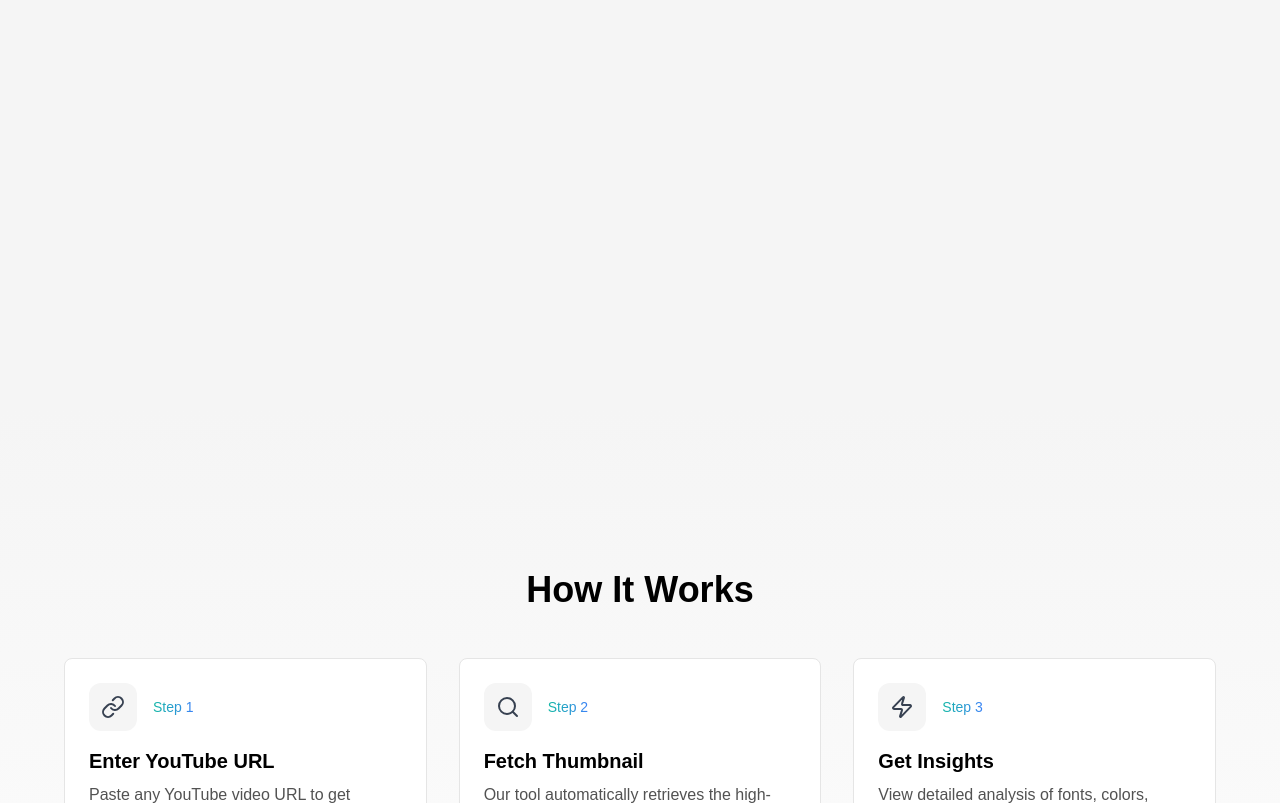
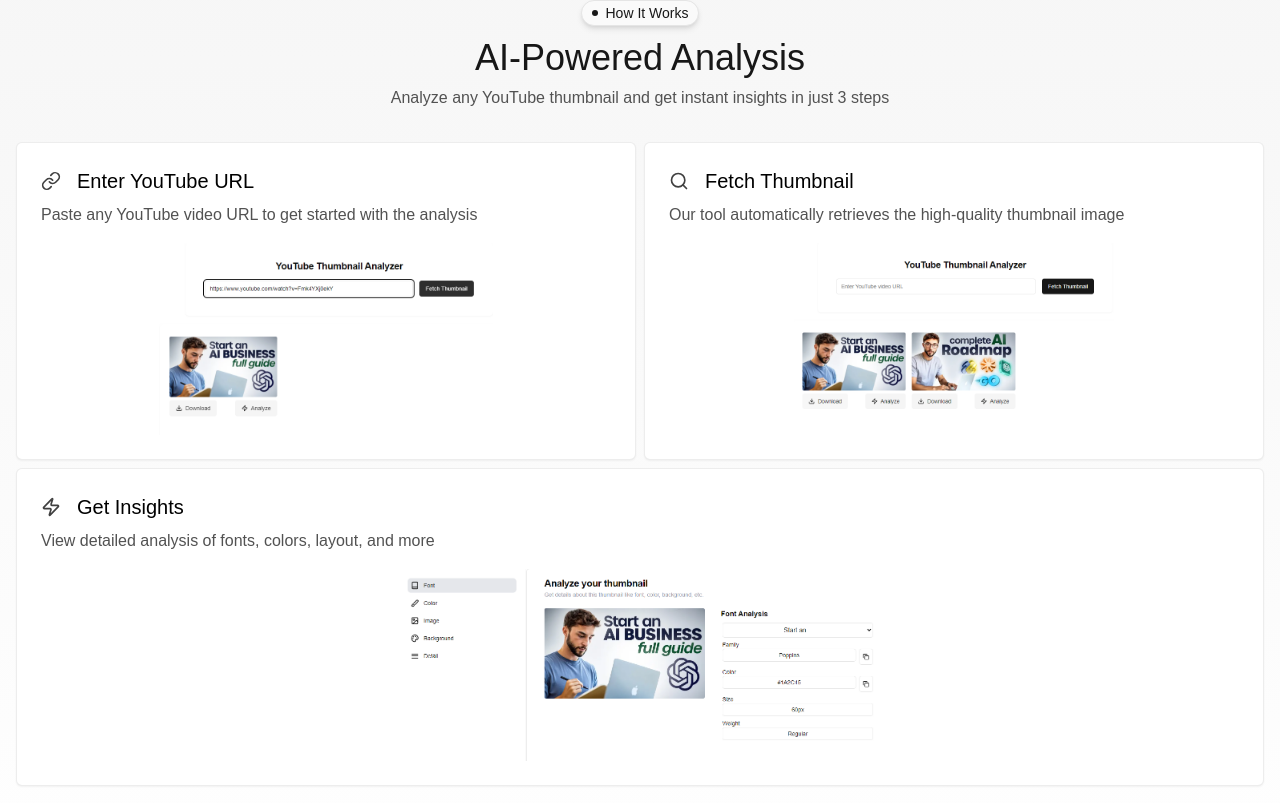
Before and after one commit to parthergk/Thumbnailer, a Next.js app: page / in a window 1280 px wide. Shown: the part 2137-2940 px from the top of the page. Built offline with nearby package versions, Linux system fonts and the light colour scheme; no server answers.

Commit message:
how it work section designed

```diff
--- a/components/home/FeaturesSection.tsx
+++ b/components/home/FeaturesSection.tsx
@@ -35,7 +35,7 @@ export function FeaturesSection() {
         <h2 className="text-2xl md:text-4xl font-medium mb-8 text-neutral-900 dark:text-white">
           Powerful Features for Creators
         </h2>
-        <div className=" grid grid-rows-2 md:grid-cols-[auto_1fr] gap-4 border-t pt-2 ">
+        <div className=" grid grid-rows-2 md:grid-rows-1 md:grid-cols-[auto_1fr] gap-4 border-t pt-2 ">
           <div className=" w-full grid grid-cols-1 sm:grid-cols-2 md:grid-cols-1 md:grid-rows-3 gap-3 px-2 sm:px-4 py-4 max-w-md border-r">
             {features.map((feature, index) => (
               <FeatureCard key={index} {...feature} />
--- a/components/home/HeroSection.tsx
+++ b/components/home/HeroSection.tsx
@@ -32,7 +32,7 @@ export function HeroSection() {
         </button>
       </div>
 
-      <h1 className="mt-6 sm:mt-8 text-2xl sm:text-4xl md:text-6xl font-semibold mx-auto text-center z-10 tracking-tight">
+      <h1 className="mt-6 sm:mt-8 text-[26px] sm:text-4xl md:text-6xl font-semibold mx-auto text-center z-10 tracking-tight">
         <span className="text-neutral-800 dark:text-white">
           Analyze YouTube Thumbnails <br />
         </span>
@@ -43,15 +43,15 @@ export function HeroSection() {
 
       <p className=" leading-relaxed text-center mt-4 sm:mt-6 text-xs sm:text-base max-w-[18rem] sm:max-w-[32rem] md:max-w-2xl mx-auto z-10 text-neutral-600 dark:text-neutral-300">
         Our tool analyzes font{" "}
-        <span className="px-2 py-1 shadow-md rounded-sm bg-white/5 border border-white/10 dark:bg-neutral-800 dark:border-neutral-700/60 dark:shadow-neutral-950 cursor-pointer transition-all duration-300 hover:shadow-green-400">
+        <span className="px-1.5 sm:px-2 py-0.5 sm:py-1 shadow-md rounded-sm bg-white/5 border border-white/10 dark:bg-neutral-800 dark:border-neutral-700/60 dark:shadow-neutral-950 cursor-pointer transition-all duration-300 hover:shadow-green-400">
           styles
         </span>{" "}
         ,{" "}
-        <span className="px-2 py-1 shadow-md rounded-sm bg-white/5 border border-white/10 dark:bg-neutral-800 dark:border-neutral-700/60 dark:shadow-neutral-950 cursor-pointer transition-all duration-300 hover:shadow-orange-400">
+        <span className="px-1.5 sm:px-2 py-0.5 sm:py-1 shadow-md rounded-sm bg-white/5 border border-white/10 dark:bg-neutral-800 dark:border-neutral-700/60 dark:shadow-neutral-950 cursor-pointer transition-all duration-300 hover:shadow-orange-400">
           colors
         </span>{" "}
         , and{" "}
-        <span className="px-2 py-1 shadow-md rounded-sm bg-white/5 border border-white/10 dark:bg-neutral-800 dark:border-neutral-700/60 dark:shadow-neutral-950 cursor-pointer transition-all duration-300 hover:shadow-blue-400">
+        <span className="px-1.5 sm:px-2 py-0.5 sm:py-1 shadow-md rounded-sm bg-white/5 border border-white/10 dark:bg-neutral-800 dark:border-neutral-700/60 dark:shadow-neutral-950 cursor-pointer transition-all duration-300 hover:shadow-blue-400">
           layouts
         </span>{" "}
         of existing YouTube thumbnails, giving you the insights and inspiration
--- a/components/home/HowItWorksSection.tsx
+++ b/components/home/HowItWorksSection.tsx
@@ -26,19 +26,29 @@ const steps = [
 export function HowItWorksSection() {
   return (
     <div className="py-40 px-4 bg-gradient-to-b from-neutral-100 to-white dark:from-neutral-950 dark:to-neutral-950">
-      <h2 className="text-2xl md:text-4xl font-semibold text-center mb-12 text-black dark:text-white">
+      <div className=" flex justify-center items-center gap-2 m-auto w-fit px-2.5 py-0.5 mb-3 bg-neutral-50 dark:bg-neutral-800 dark:shadow-neutral-950 border shadow-md rounded-full ">
+        <div className=" h-1.5 w-1.5 bg-neutral-900 dark:bg-white rounded-full"></div>
+        <span className=" text-xs sm:text-sm font-medium text-neutral-900 dark:text-white">
           How It Works
+        </span>
+      </div>
+      <h2 className=" text-center text-2xl md:text-4xl font-medium mb-2 text-neutral-900 dark:text-white">
+        AI-Powered Analysis
       </h2>
-      <div className="grid md:grid-cols-3 gap-8 max-w-6xl mx-auto">
+      <p className="mb-8 text-sm md:text-base text-center text-neutral-600 dark:text-neutral-300">
+        Analyze any YouTube thumbnail and get instant insights in just 3 steps
+      </p>
+      <div className="grid grid-cols-1 md:grid-cols-2 gap-2">
         {steps.map((step, index) => (
+          <div key={index} className={index === 2 ? "md:col-span-2" : ""}>
             <StepCard
-            key={index}
               icon={step.icon}
               step={index + 1}
               title={step.title}
               description={step.description}
               image={step.image}
             />
+          </div>
         ))}
       </div>
     </div>
--- a/components/ui/step-card.tsx
+++ b/components/ui/step-card.tsx
@@ -9,69 +9,31 @@ interface StepCardProps {
   image: string;
 }
 
-export function StepCard({ icon: Icon, step, title, description, image }: StepCardProps) {
+export function StepCard({
+  icon: Icon,
+  step,
+  title,
+  description,
+  image,
+}: StepCardProps) {
   return (
-    <div className="relative group perspective-1000 cursor-pointer">
-
-      <div className="absolute -inset-1 rounded-lg bg-gradient-to-r from-teal-400 via-blue-500 to-indigo-500
-                      opacity-0 group-hover:opacity-75 blur-sm transition-all duration-500
-                      animate-gradient-xy dark:from-blue-500 dark:via-teal-500 dark:to-indigo-400" />
-
-      <div className="relative p-6 bg-white dark:bg-neutral-900 rounded-lg
-                      transition-all duration-500 ease-out
-                      group-hover:translate-y-1 group-hover:shadow-lg
-                      dark:group-hover:shadow-[0px_0px_10px_rgba(255,255,255,0.1)]
-                      border border-neutral-200 dark:border-neutral-800">
-
-        <div className="flex items-center space-x-4">
-          <div className="p-3 bg-neutral-100 dark:bg-neutral-800 rounded-xl
-                          transform transition-all duration-500
-                          group-hover:rotate-12 group-hover:scale-110">
-            <Icon className="w-6 h-6 text-gray-700 dark:text-gray-300" />
-          </div>
-          <span className="text-sm font-medium bg-gradient-to-r from-teal-500 to-blue-500
-                         dark:from-blue-400 dark:to-teal-400
-                         bg-clip-text text-transparent
-                         transform transition-all duration-500
-                         group-hover:scale-105">
-            Step {step}
-          </span>
+    <div className="relative cursor-default">
+      <div className="relative p-6 bg-white dark:bg-neutral-900 rounded-md border border-neutral-200/70 dark:border-neutral-800/70 shadow-sm">
+        <div className="flex  items-center space-x-4">
+          <Icon className="w-5 h-5 text-neutral-700 dark:text-neutral-300" />
+          <h3 className="text-xl font-medium text-black dark:text-white transition-colors duration-300 ease-in-out">
+            {title}
+          </h3>
         </div>
 
-        <h3 className="mt-4 text-xl font-semibold text-black dark:text-white
-                       transform transition-all duration-500
-                       group-hover:translate-x-2">
-          {title}
-        </h3>
-        <p className="mt-2 mb-4 text-neutral-600 dark:text-neutral-400
-                      transform transition-all duration-300
-                      group-hover:text-neutral-800 dark:group-hover:text-neutral-200">
+        <p className="mt-2 text-neutral-600 dark:text-neutral-400 text-sm md:text-base">
           {description}
         </p>
 
-        <div className="relative h-48 w-full rounded-lg overflow-hidden
-                        transform transition-all duration-500
-                        group-hover:scale-105">
-          <div className="absolute inset-0 bg-gradient-to-b from-transparent to-blue-500/10
-                          opacity-0 group-hover:opacity-100 transition-opacity duration-500" />
-          <Image
-            src={image}
-            alt={title}
-            fill
-            className="object-contain transform transition-all duration-700
-                       group-hover:scale-110"
-          />
+        <div className="relative mt-4 h-44 md:h-48 w-full rounded-lg overflow-hidden">
+          <Image src={image} alt={title} fill className="object-contain" />
         </div>
       </div>
     </div>
   );
 }
-
-const keyframes = {
-  '0%, 100%': {
-    'background-position': '0% 50%',
-  },
-  '50%': {
-    'background-position': '100% 50%',
-  },
-};
```
Lines whose indentation alone changed are shown as unchanged.
